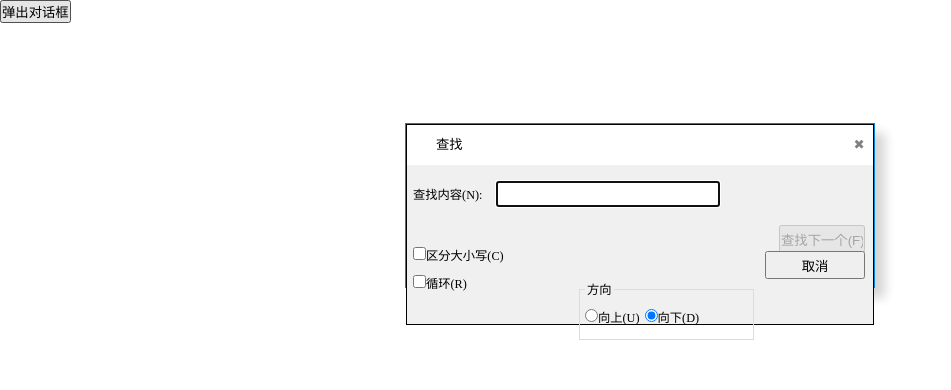
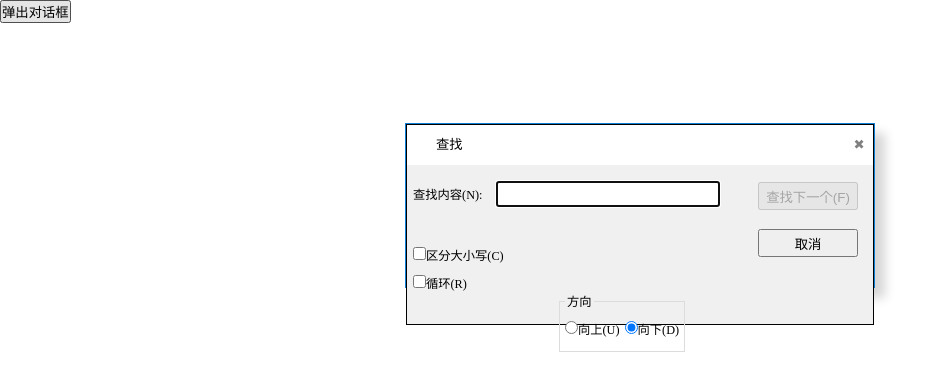
Before and after one commit to idonothaveusername/spa-work, a plain HTML site: page work-3/index.html in a window 1280 px wide. Both pictures are taken after a click on the button "弹出对话框". Shown: the whole page, without its empty margins (0-951 px from the left). Drawn offline with nearby package versions, Linux system fonts and the light colour scheme.

Commit message:
update layout.css

```diff
--- a/work-3/layout.css
+++ b/work-3/layout.css
@@ -45,25 +45,26 @@
 
   .notepad-dlg-search .main .btn-search {
     position: absolute;
-    right: 8px;
-    top: 60px;
+    width:100px;
+    right: 15px;
+    top: 17px;
   }
 
   .notepad-dlg-search .main .btn-cancel {
     width:100px;
-    bottom: 45px;
+    bottom: 67px;
     position: absolute;
-    right: 8px;
+    right: 15px;
   }
 
   .notepad-dlg-search .main .search-direction {
     border: 1px solid #dcdcdc;
     box-sizing: border-box;
     height: 60px;
-    left: 170px;
+    left: 150px;
     padding: 10px 5px;
     position: absolute;
-    top: 115px;
+    top: px;60
     width: 175px;
   }
 
```
